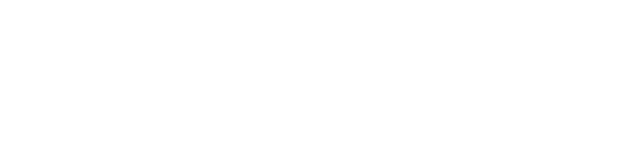
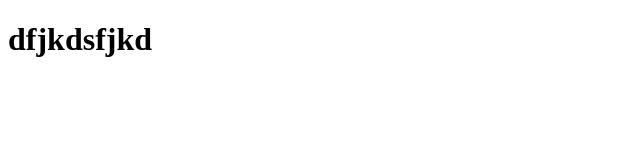
Before and after one commit to Geekverma/Form-validate, a plain HTML site: page index.html in a window 1280 px wide. Shown: the whole page, without its empty margins (0-640 px from the left). Drawn offline with Linux system fonts and the light colour scheme.

Commit message:
First commit

```diff
--- a/index.html
+++ b/index.html
@@ -12,6 +12,6 @@
     />
 </head>
 <body>
-
+    <h1>dfjkdsfjkd</h1>
 </body>
 </html>
```
